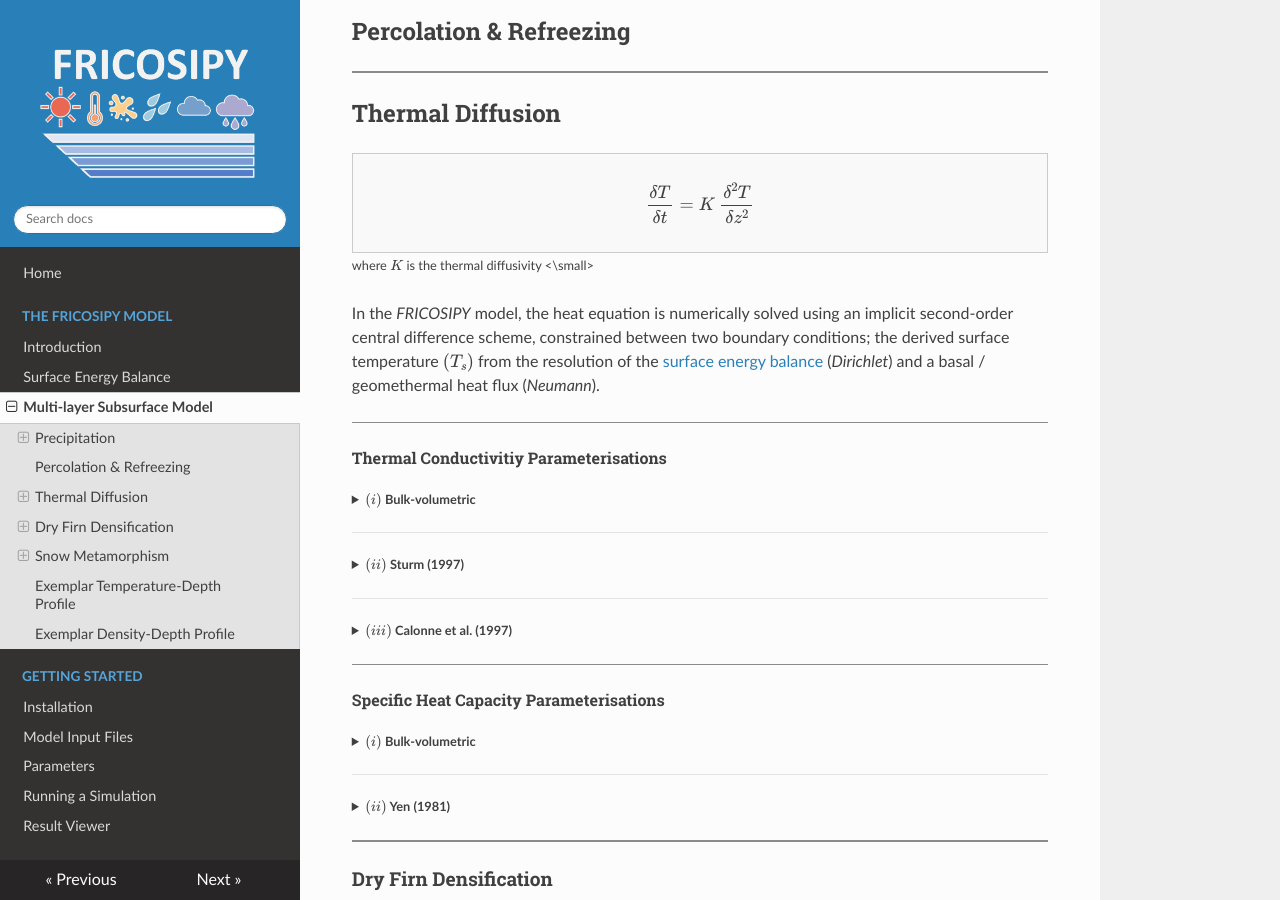
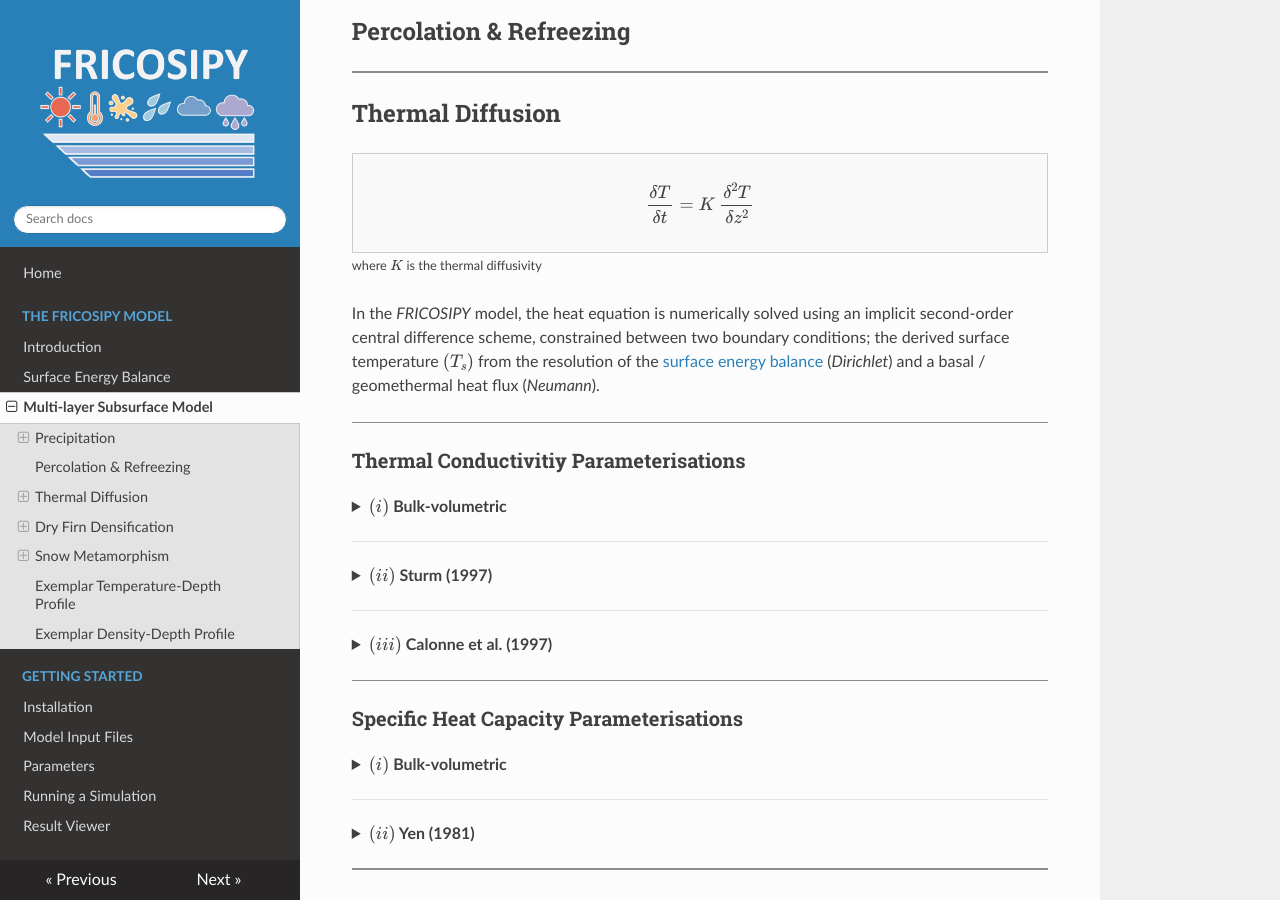
Before and after one commit to MarcusGastaldello/FRICOSIPY, an MkDocs documentation site: the page built from docs/subsurface_model.md, in a window 1280 px wide and 900 px high, scrolled down 347 px. Built offline with MkDocs 1.6.1, drawn with Linux system fonts in a browser that asks for light colours; nearby versions of some CDN libraries.

Commit message:
Fix HTML tag for thermal diffusivity description

```diff
--- a/docs/subsurface_model.md
+++ b/docs/subsurface_model.md
@@ -24,7 +24,7 @@
 \frac{\delta T}{\delta t} = K \: \frac{\delta^{2} T}{\delta z^{2}}
 $$
 </div>
-<small>where $K$ is the thermal diffusivity <\small>
+<small>where $K$ is the thermal diffusivity </small>
 
 In the *FRICOSIPY* model, the heat equation is numerically solved using an implicit second-order central difference scheme, constrained between two boundary conditions;
 the derived surface temperature $(T_{s})$ from the resolution of the [surface energy balance](https://fricosipy.readthedocs.io/en/latest/surface_energy_balance/) (*Dirichlet*) and a basal / geomethermal heat flux (*Neumann*).
```
